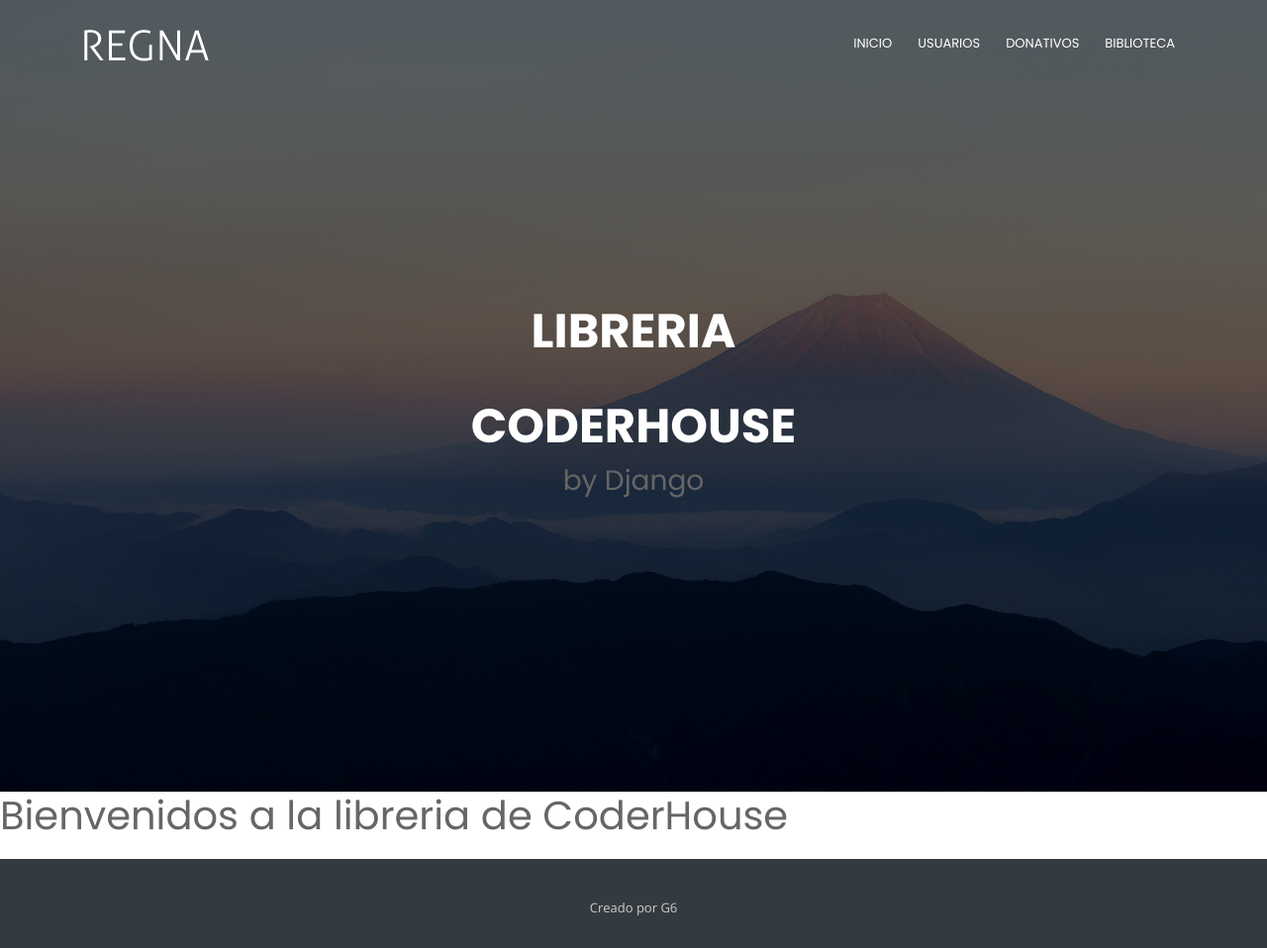
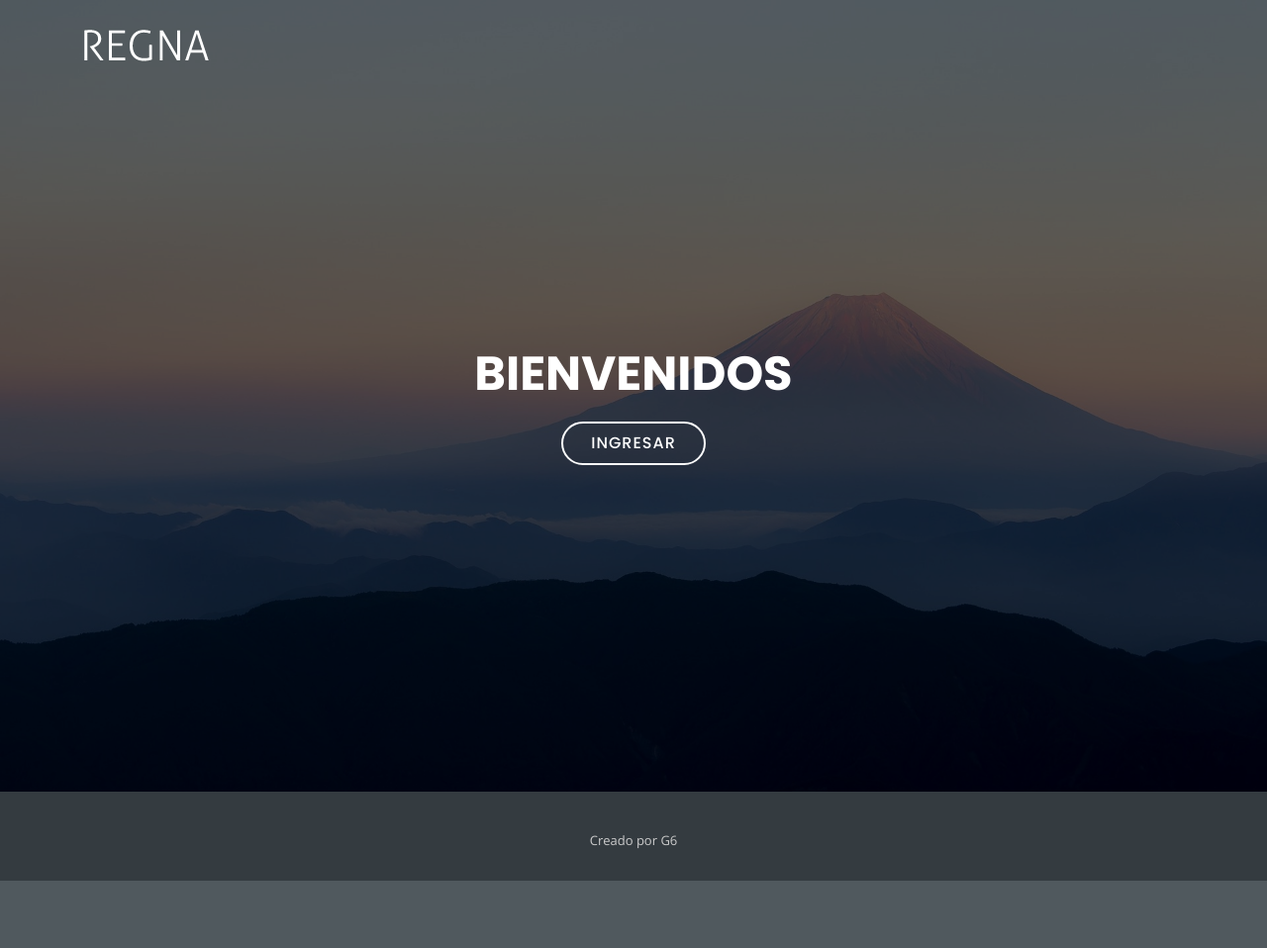
Before and after one commit to ignatius21/Entrega1-Florencia-Chavez-Isabel-Xavier-Ignacio-Moreno, a Django app: page /AppEntrega/ in a window 1280 px wide. Shown: the whole page at 99% size. After the commit the page ends 890 px from the top, so only its background shows below. Run offline with Django 4.2, Linux system fonts and the light colour scheme; some libraries are stand-ins or nearby versions.

Commit message:
se agrega ventana de inicio de sesion

```diff
--- a/AppEntrega/templates/AppEntrega/inicio.html
+++ b/AppEntrega/templates/AppEntrega/inicio.html
@@ -11,4 +11,5 @@
 
 <h1>Bienvenidos a la libreria de CoderHouse</h1>
 
+
 {% endblock %}
--- /dev/null
+++ b/AppEntrega/templates/AppEntrega/inicio_login.html
@@ -0,0 +1,149 @@
+<!DOCTYPE html>
+
+<html lang="en">
+<head>
+    {%load static %}
+  <meta charset="utf-8">
+  <title>
+      {% block titulo%}
+
+      {%endblock%}
+  </title>
+
+  <meta content="width=device-width, initial-scale=1.0" name="viewport">
+  <meta content="" name="keywords">
+  <meta content="" name="description">
+
+  <!-- Favicons -->
+  <link href="img/favicon.png" rel="icon">
+  <link href="img/apple-touch-icon.png" rel="apple-touch-icon">
+
+  <!-- Google Fonts -->
+  <link href="https://fonts.googleapis.com/css?family=Open+Sans:300,300i,400,400i,700,700i|Poppins:300,400,500,700" rel="stylesheet">
+
+  <!-- Bootstrap CSS File -->
+  <link href="lib/bootstrap/css/bootstrap.min.css" rel="stylesheet">
+
+  <!-- Libraries CSS Files -->
+  <link href="lib/font-awesome/css/font-awesome.min.css" rel="stylesheet">
+  <link href="lib/animate/animate.min.css" rel="stylesheet">
+
+  <!-- Main Stylesheet File -->
+  <link href="{% static 'AppEntrega/css/style.css' %}" rel="stylesheet">
+
+  <!-- =======================================================
+    Theme Name: Regna
+    Theme URL: https://bootstrapmade.com/regna-bootstrap-onepage-template/
+    Author: BootstrapMade.com
+    License: https://bootstrapmade.com/license/
+  ======================================================= -->
+</head>
+
+<body>
+
+  <!--==========================
+  Header
+  ============================-->
+
+  <header id="header">
+    <div class="container">
+
+      <div id="logo" class="pull-left">
+        <a href="#hero"><img src="img/logo.png" alt="" title="" /></img></a>
+        <!-- Uncomment below if you prefer to use a text logo -->
+        <!-- <h1><a href="#hero">Regna</a></h1> -->
+      </div>
+
+      <nav id="nav-menu-container">
+        <ul class="nav-menu">
+          <!-- <li class="menu-active"><a href="#hero">Inicio</a></li> -->
+          <!-- <li><a href="{% url 'inicio' %}">Inicio</a></li>
+          <li><a href="{% url 'usuarios' %}">Usuarios</a></li>
+          <li><a href="{% url 'donativo' %}">Donativos</a></li>
+          <li><a href="{% url 'biblioteca' %}">Biblioteca</a></li> -->
+          <!-- <li class="menu-has-children"><a href="">Drop Down</a>
+            <ul>
+              <li><a href="#">Drop Down 1</a></li>
+              <li class="menu-has-children"><a href="#">Drop Down 2</a>
+                <ul>
+                  <li><a href="#">Deep Drop Down 1</a></li>
+                  <li><a href="#">Deep Drop Down 2</a></li>
+                  <li><a href="#">Deep Drop Down 3</a></li>
+                  <li><a href="#">Deep Drop Down 4</a></li>
+                  <li><a href="#">Deep Drop Down 5</a></li>
+                </ul>
+              </li>
+              <li><a href="#">Drop Down 3</a></li>
+              <li><a href="#">Drop Down 4</a></li>
+              <li><a href="#">Drop Down 5</a></li>
+            </ul>
+          </li> -->
+          <!-- <li><a href="#contact">Contact Us</a></li>
+        </ul>
+      <!-- </nav>#nav-menu-container -->
+    <!-- </div>  -->
+  </header><!-- #header -->
+
+  <!--==========================
+    Hero Section
+  ============================-->
+  {%block fondo%}
+  <section id="hero">
+    <div class="hero-container">
+      <h1>Bienvenidos</h1>
+      <a href="{% url 'login' %}" class="btn-get-started">Ingresar</a>
+
+
+
+    </div>
+  </section><!-- #hero -->
+
+  <main id="main">
+
+  {%endblock%}
+    <!--==========================
+      About Us Section
+    ============================-->
+    <!-- <section id="about">
+      <div class="container">
+        <div class="row about-container">
+
+          <div class="col-lg-6 content order-lg-1 order-2"> -->
+            {%block cambio%}
+            <!-- <h2 class="title">Few Words About Us</h2>
+            <p>
+              Lorem ipsum dolor sit amet, consectetur adipiscing elit, sed do eiusmod tempor incididunt ut labore et dolore magna aliqua. Ut enim ad minim veniam, quis nostrud exercitation ullamco laboris nisi ut aliquip ex ea commodo consequat.
+            </p> -->
+            {%endblock%}
+
+
+  </main>
+
+  <!--==========================
+    Footer
+  ============================-->
+  <footer id="footer">
+    <div class="footer-top">
+      <div class="container">
+
+      </div>
+    </div>
+
+    <div class="container">
+      <div class="copyright">
+        <!-- &copy; Copyright <strong>Regna</strong>. All Rights Reserved -->
+      </div>
+      <div class="credits">
+        <!--
+          All the links in the footer should remain intact.
+          You can delete the links only if you purchased the pro version.
+          Licensing information: https://bootstrapmade.com/license/
+          Purchase the pro version with working PHP/AJAX contact form: https://bootstrapmade.com/buy/?theme=Regna
+        -->
+        Creado por <a> G6 </a>
+      </div>
+    </div>
+  </footer><!-- #footer -->
+
+</body>
+</html>
--- a/AppEntrega/urls.py
+++ b/AppEntrega/urls.py
@@ -1,11 +1,12 @@
 from django.urls import path
 
 
-from AppEntrega.views import BibliotecaCreateView, BibliotecaListView, DonativoCreateView, DonativoListView, RespuestaLibro, UsuarioCreateView, UsuarioDeleteView,UsuarioDetailView, UsuarioListView, UsuarioUpdateView,buscarDonativo, buscarLibro, buscarUsuario,inicio, respuestaDonativo, respuestaUsuario
+from AppEntrega.views import BibliotecaCreateView,inicio_login, BibliotecaListView, DonativoCreateView, DonativoListView, RespuestaLibro, UsuarioCreateView, UsuarioDeleteView,UsuarioDetailView, UsuarioListView, UsuarioUpdateView,buscarDonativo, buscarLibro, buscarUsuario,inicio, respuestaDonativo, respuestaUsuario
 
 
 urlpatterns = [
-    path('',inicio,name='inicio'),
+    path('inicio',inicio,name='inicio'),
+    path('',inicio_login,name='login'),
 
 
 
--- a/AppEntrega/views.py
+++ b/AppEntrega/views.py
@@ -1,8 +1,5 @@
-from django.forms import model_to_dict
-from django.shortcuts import redirect, render
-from django.http import HttpResponse
+from django.shortcuts import render
 from django.urls import reverse_lazy
-from AppEntrega.forms import donativoForm, libroForm, usuarioForm
 from .models import *
 from django.views.generic import ListView,DetailView,DeleteView,CreateView,UpdateView
 
@@ -11,6 +8,9 @@ from django.views.generic import ListView,DetailView,DeleteView,CreateView,Updat
 
 def inicio(request):
     return render(request,'AppEntrega/inicio.html')
+
+def inicio_login(request):
+    return render(request,'AppEntrega/inicio_login.html')
 
 def biblioteca(request):
     return render(request,'AppEntrega/biblioteca.html',
```
Also changed, not shown: db.sqlite3.
